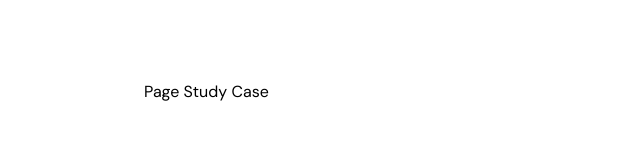
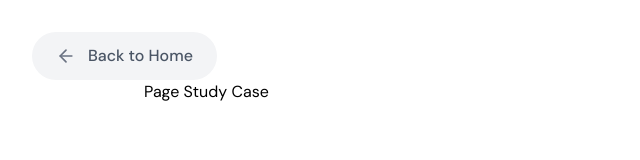
Before and after one commit to HaydarChan/Portfolio-Atqiya, a Next.js app: page /study-case/obatku in a window 1280 px wide. Shown: the top 160 px of the page, without its empty margins (0-640 px from the left). Built offline with nearby package versions, Linux system fonts and the light colour scheme.

Commit message:
feat: add back button

```diff
--- a/src/app/study-case/obatku/page.js
+++ b/src/app/study-case/obatku/page.js
@@ -1,6 +1,29 @@
+'use client'
+import { ArrowLeft } from 'lucide-react';
+import { motion, AnimatePresence } from 'framer-motion';
+import { useRouter } from 'next/navigation';
+
 export default function StudyCaseObatku() {
+    const router = useRouter()
+
     return (
         <div className="w-full flex flex-col items-center justify-start">
+             <motion.button
+                onClick={() => router.push('/')}
+                className="fixed top-8 left-8 flex items-center gap-x-[12px] transition-all rounded-full font-medium px-[24px] py-[12px] cursor-pointer rounded-full bg-gray-100 text-[#1c1c1c] text-[20px] z-10"
+                whileHover={{
+                    scale: 1.05,
+                    y: -2,
+                    transition: { duration: 0.2 }
+                  }}
+                  whileTap={{
+                    scale: 0.95,
+                    transition: { duration: 0.1 }
+                  }}
+            >
+                <ArrowLeft size={20} className='text-gray-500' />
+                <span className='text-[16px] font-medium text-gray-600'>Back to Home</span>
+            </motion.button>
             <div className="w-full max-w-5xl flex flex-col py-20 px-4">
                 Page Study Case
             </div>
```
